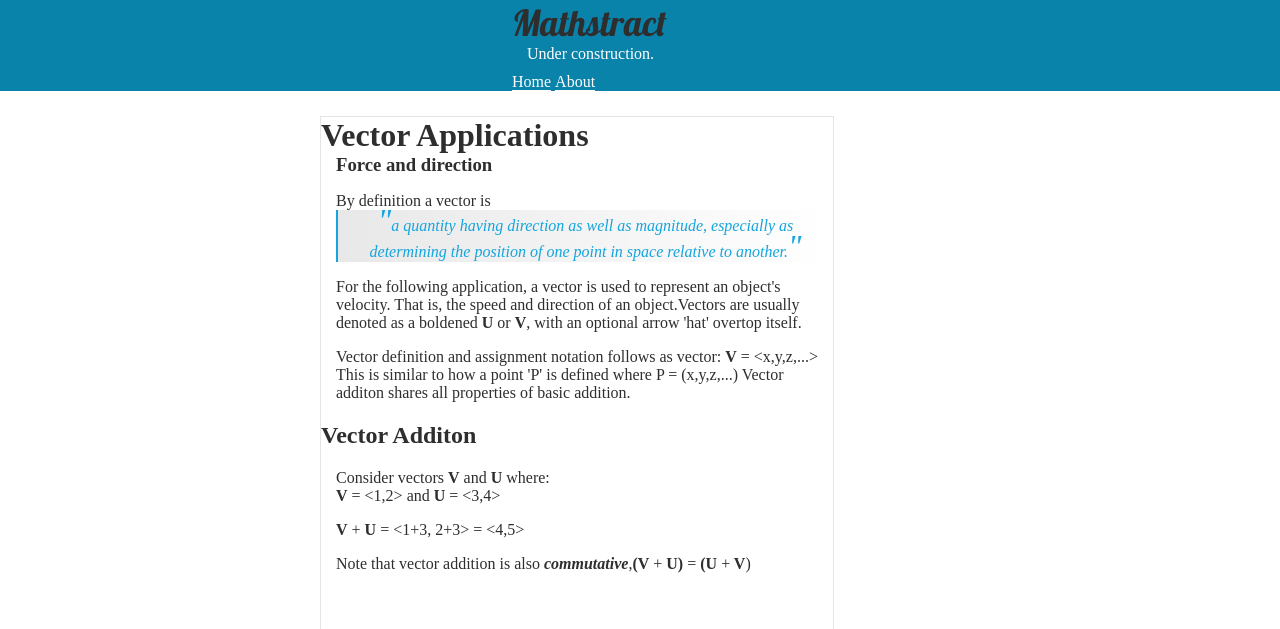
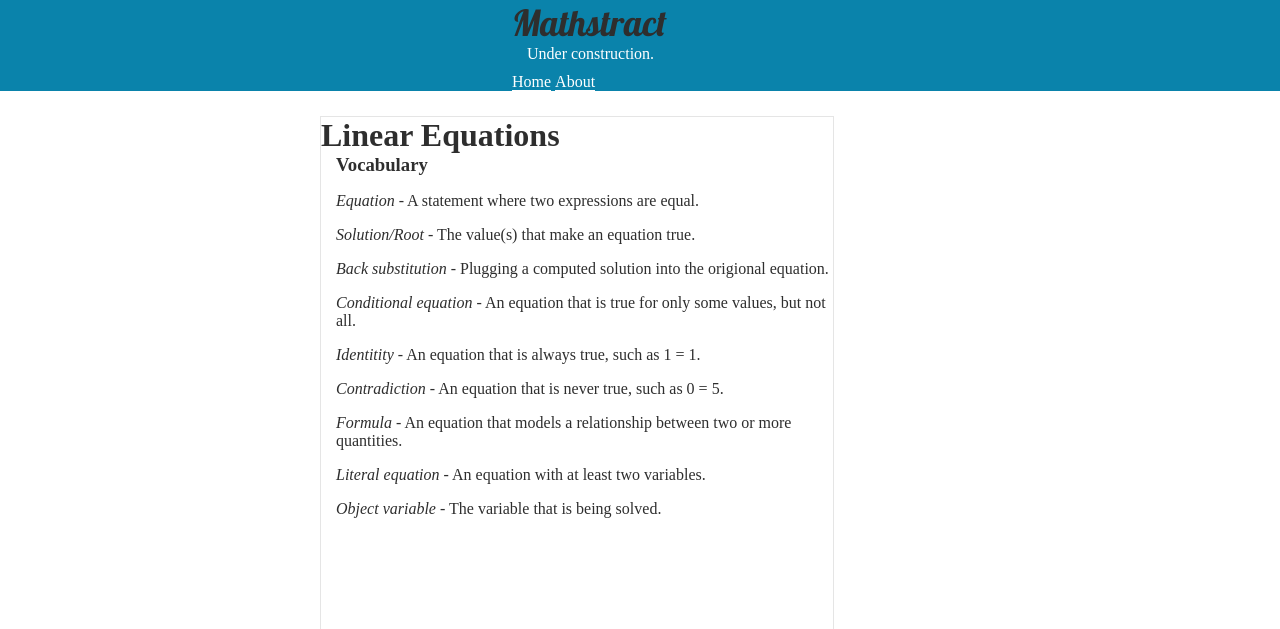
Before and after one commit to ExclamationDan/Mathstract.com, a plain HTML site: page index.html in a window 1280 px wide. Shown: the top 629 px of the page. Drawn offline with nearby package versions, Linux system fonts and the light colour scheme; a web font is replaced by a local one.

Commit message:
Content Testing #2
Additional filler

```diff
--- a/index.html
+++ b/index.html
@@ -21,21 +21,17 @@ $(document).ready(function()
 
 
 <div class="content">
-  <h1>Vector Applications</h1>
-  <h3>Force and direction</h3>
-<p>By definition a vector is <quote>a quantity having direction as well as magnitude, especially as determining the position of one point in space relative to another.</quote>
-</p>
-<p>	For the following application, a vector is used to represent an object's velocity. That is, the speed and direction of an object.Vectors are usually denoted as a boldened <strong>U</strong> or <strong>V</strong>, with an optional arrow 'hat' overtop itself.</p>
-<p>Vector definition and assignment notation follows as vector: <strong>V</strong> = &lt;x,y,z,...&gt;<br>
-This is similar to how a point 'P' is defined where P = (x,y,z,...)
-
-Vector additon shares all properties of basic addition. </p>
-<h2>Vector Additon</h2>
-<p>Consider vectors <strong>V</strong> and <strong>U</strong> where: <br>
-  <strong>V</strong> = &lt;1,2&gt; and <strong>U</strong> = &lt;3,4&gt;</p>
-<p><strong>V</strong> + <strong>U</strong> = &lt;1+3, 2+3&gt; = &lt;4,5&gt;</p>
-<p>Note that vector addition is also <strong><em>commutative</em></strong>,<strong>(V</strong> + <strong>U)</strong> =<strong> (U</strong> +<strong> V</strong>)<br>
-</p>
+  <h1>Linear Equations</h1>
+  <h3>Vocabulary</h3>
+  <p><em>Equation</em> - A statement where two expressions are equal.</p>
+  <p><em>Solution/Root</em> - The value(s) that make an equation true.</p>
+  <p><em>Back substitution</em> - Plugging a computed solution into the origional equation.</p>
+  <p><em>Conditional equation</em> - An equation that is true for only some values, but not all.</p>
+  <p><em>Identitity</em> - An equation that is always true, such as 1 = 1.</p>
+  <p><em>Contradiction</em> - An equation that is never true, such as 0 = 5.</p>
+  <p><em>Formula</em> - An equation that models a relationship between two or more quantities.</p>
+  <p><em>Literal equation</em> - An equation with at least two variables.</p>
+  <p><em>Object variable</em> - The variable that is being solved.</p>
 </div>
 </body>
 </html>
```
Also changed, not shown: vectorTest.html (added, +41 -0 lines).
